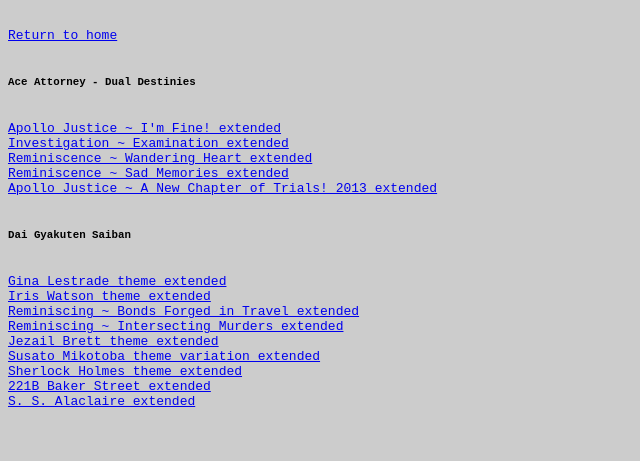
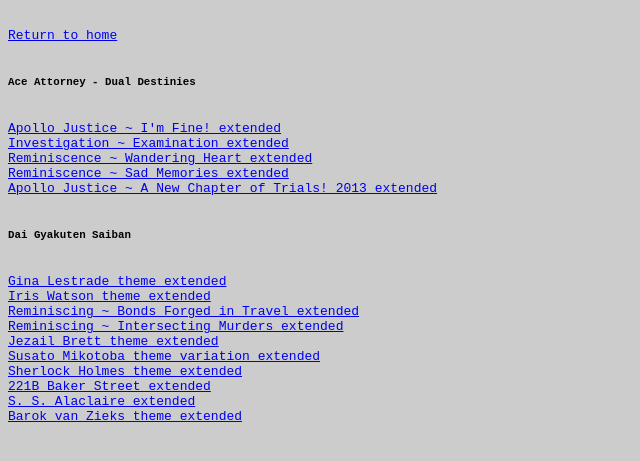
Before and after one commit to IkaPFW/IkaPFW.github.io, a plain HTML site: page Misc-BGMs/index.html in a window 1280 px wide. Shown: the part 33-494 px from the top of the page, without its empty margins (0-640 px from the left). Drawn offline with Linux system fonts and the light colour scheme.

Commit message:
Added Van Zieks' theme

```diff
--- a/Misc-BGMs/index.html
+++ b/Misc-BGMs/index.html
@@ -23,6 +23,7 @@
 <a href="Sherlock Holmes ~ Great Detective of the Foggy Town - The Great Ace Attorney Music Extended.mp3">Sherlock Holmes theme extended</a><br>
 <a href="221B Baker Street - The Great Ace Attorney Music Extended.mp3">221B Baker Street extended</a><br>
 <a href="S. S. Alaclaire - The Great Ace Attorney Music Extended.mp3">S. S. Alaclaire extended</a><br>
+<a href="Barok Van Zieks ~ Reaper of the Old Bailey - The Great Ace Attorney Music Extended.mp3">Barok van Zieks theme extended</a><br>
 </tt></font>
 </body>
 </html>
```
Also changed, not shown: 1 other file.
